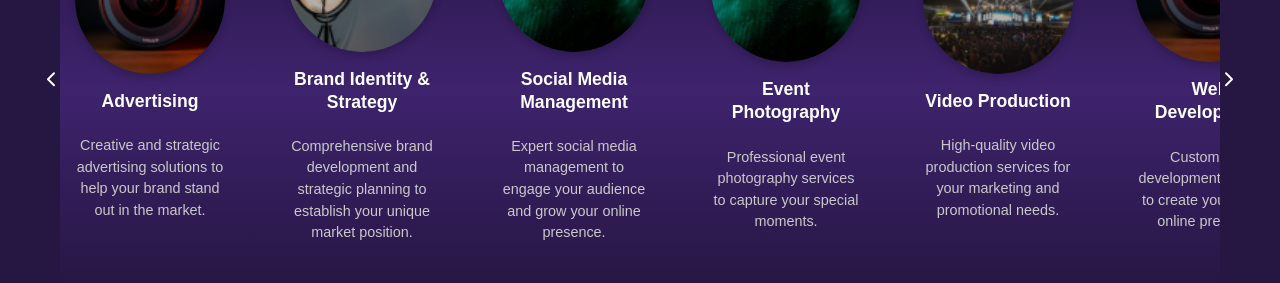
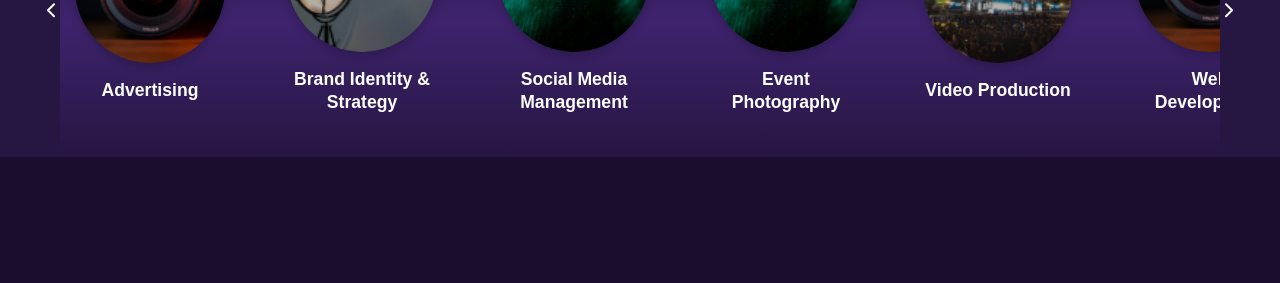
Before and after one commit to shamsabdulwhab/Juthoor, a React (Vite) app: page / in a window 1280 px wide. Shown: the part 1340-1623 px from the top of the page. Built offline with nearby package versions, Linux system fonts and the light colour scheme.

Commit message:
fix carousel

```diff
--- a/src/components/Services.tsx
+++ b/src/components/Services.tsx
@@ -6,7 +6,6 @@ interface ServiceItemData {
   id: number;
   image: string;
   title: string;
-  description: string;
 }
 
 const Services: React.FC = () => {
@@ -16,7 +15,6 @@ const Services: React.FC = () => {
         <img src={service.image} alt={service.title} />
       </div>
       <h3>{service.title}</h3>
-      <p>{service.description}</p>
     </div>
   );
 
--- a/src/mock/mockData.ts
+++ b/src/mock/mockData.ts
@@ -2,50 +2,42 @@ export const servicesData = [
   {
     id: 1,
     image: '/Ellipse 1.png',
-    title: 'Advertising',
-    description: 'Creative and strategic advertising solutions to help your brand stand out in the market.'
+    title: 'Advertising'
   },
   {
     id: 2,
     image: '/Ellipse 2.png',
-    title: 'Brand Identity & Strategy',
-    description: 'Comprehensive brand development and strategic planning to establish your unique market position.'
+    title: 'Brand Identity & Strategy'
   },
   {
     id: 3,
     image: '/Ellipse 3.png',
-    title: 'Social Media Management',
-    description: 'Expert social media management to engage your audience and grow your online presence.'
+    title: 'Social Media Management'
   },
   {
     id: 4,
     image: '/Ellipse 3.png',
-    title: 'Event Photography',
-    description: 'Professional event photography services to capture your special moments.'
+    title: 'Event Photography'
   },
   {
     id: 5,
     image: '/Ellipse 5 (1).png',
-    title: 'Video Production',
-    description: 'High-quality video production services for your marketing and promotional needs.'
+    title: 'Video Production'
   },
   {
     id: 6,
     image: '/Ellipse 1.png',
-    title: 'Web Development',
-    description: 'Custom web development solutions to create your perfect online presence.'
+    title: 'Web Development'
   },
   {
     id: 7,
     image: '/Ellipse 2.png',
-    title: 'Mobile App Development',
-    description: 'Innovative mobile app development to bring your ideas to life.'
+    title: 'Mobile App Development'
   },
   {
     id: 8,
     image: '/Ellipse 3.png',
-    title: 'UI/UX Design',
-    description: 'User-centered design solutions to create engaging and intuitive digital experiences.'
+    title: 'UI/UX Design'
   }
 ];
 
```
